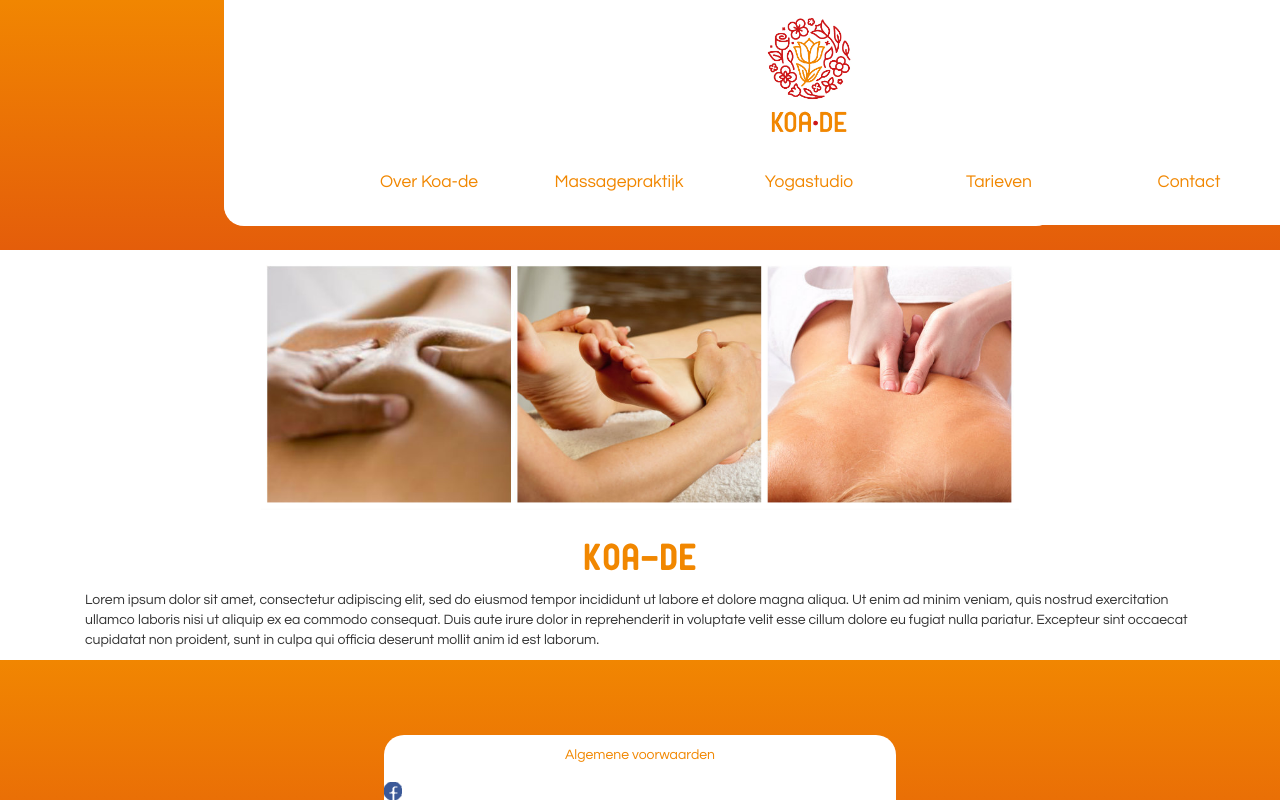
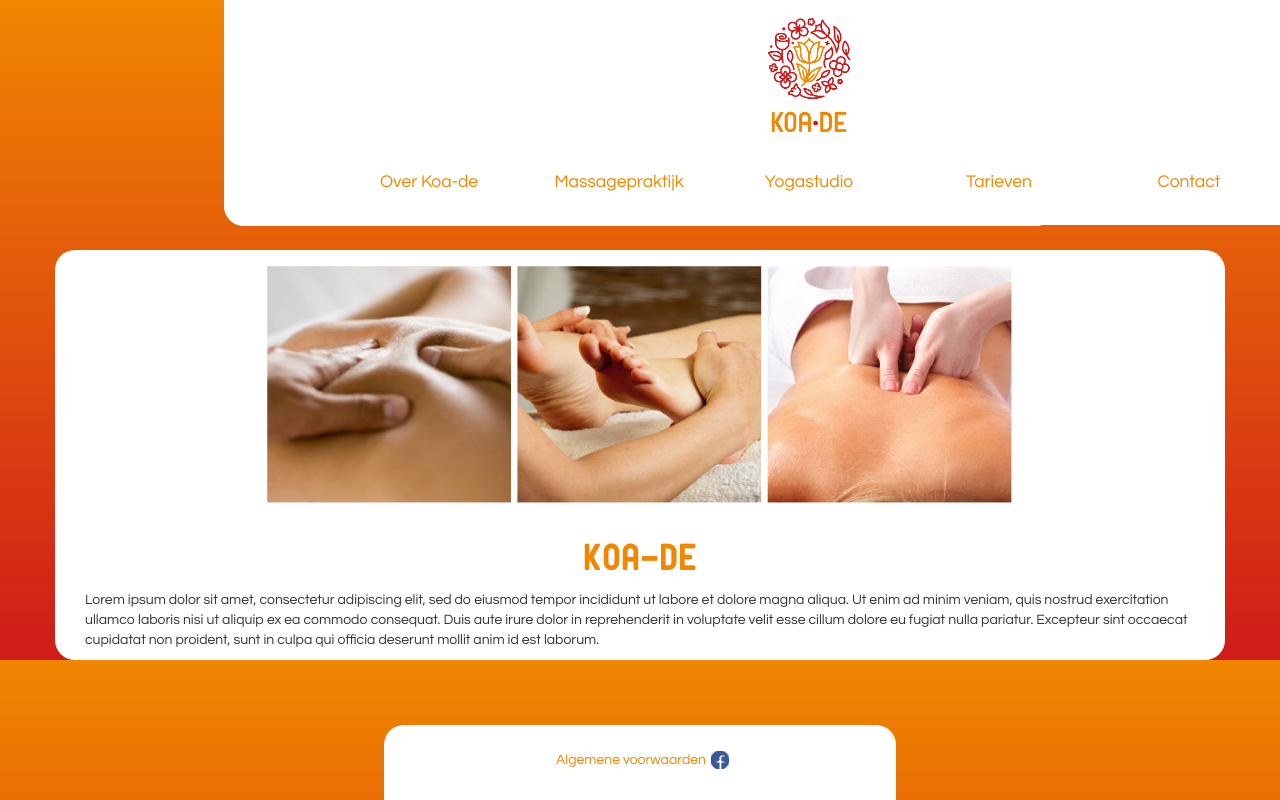
Before and after one commit to Koade/koade.github.io, a plain HTML site: page index.html in a window 1280 px wide. Drawn offline with Linux system fonts and the light colour scheme; files whose address does not match are found by name.

Commit message:
gradient 3

```diff
--- a/css/style.css
+++ b/css/style.css
@@ -10,7 +10,7 @@
  	font-family: Nordic; src: url('nordicrnd.ttf');
  }
 
-footer {
+.footer {
 	background-color: #ffffff;
 	bottom: 0;
 	left: 0;
@@ -23,6 +23,12 @@ footer {
 	padding-top: 5px;
 	border-top-left-radius: 20px;
 	border-top-right-radius: 20px;
+	vertical-align: middle;
+	text-align: center;
+}
+
+.footer a {
+	display: inline-block;
 }
 
 h1 {
@@ -63,7 +69,7 @@ p {
 	}
 }
 
-html {
+body {
 	/*background-color: #F18700;*/
 	background: linear-gradient(#F18601, #CF1B19);
 	background-size: cover;
--- a/index.html
+++ b/index.html
@@ -72,14 +72,13 @@
     </div>
 
 
+    <div class="footer">
+        <a class="nav-item" href="voorwaarden.html"><p>Algemene voorwaarden</p></a><a href="https://www.facebook.com/KOA.DE.massage/" target="_blank"> <img src="/images/facebook.png" alt="facebook koade" class="socialbtn" /> </a>
+    </div>
+
     </body>
 
 <footer>
-
-
-<div class="footer">
-    <a class="nav-item" href="voorwaarden.html"><p>Algemene voorwaarden</p></a><a href="https://www.facebook.com/KOA.DE.massage/" target="_blank"> <img src="/images/facebook.png" alt="facebook koade" class="socialbtn" /> </a>
-</div>
 
     <script src="/javascript/jquery-1.12.4.min.js"></script>
     <script src="/javascript/main.js"></script>
```
